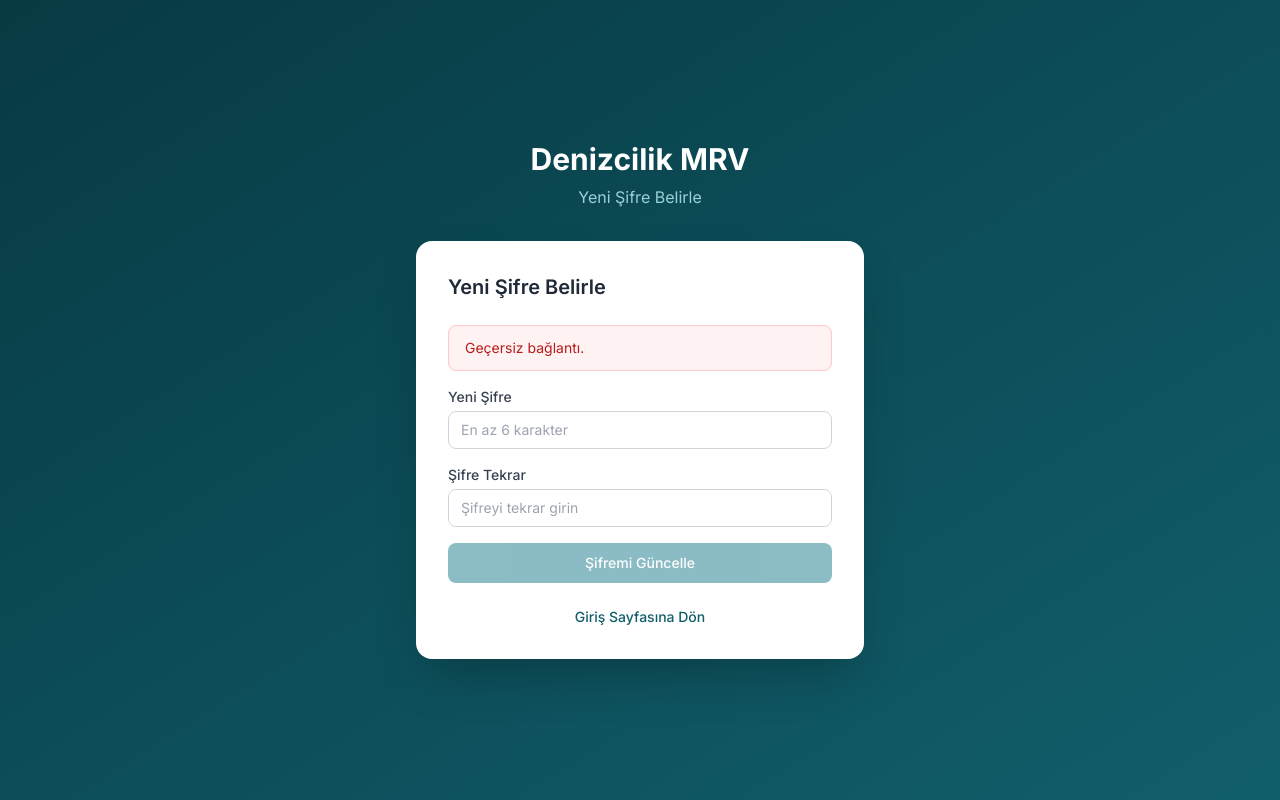
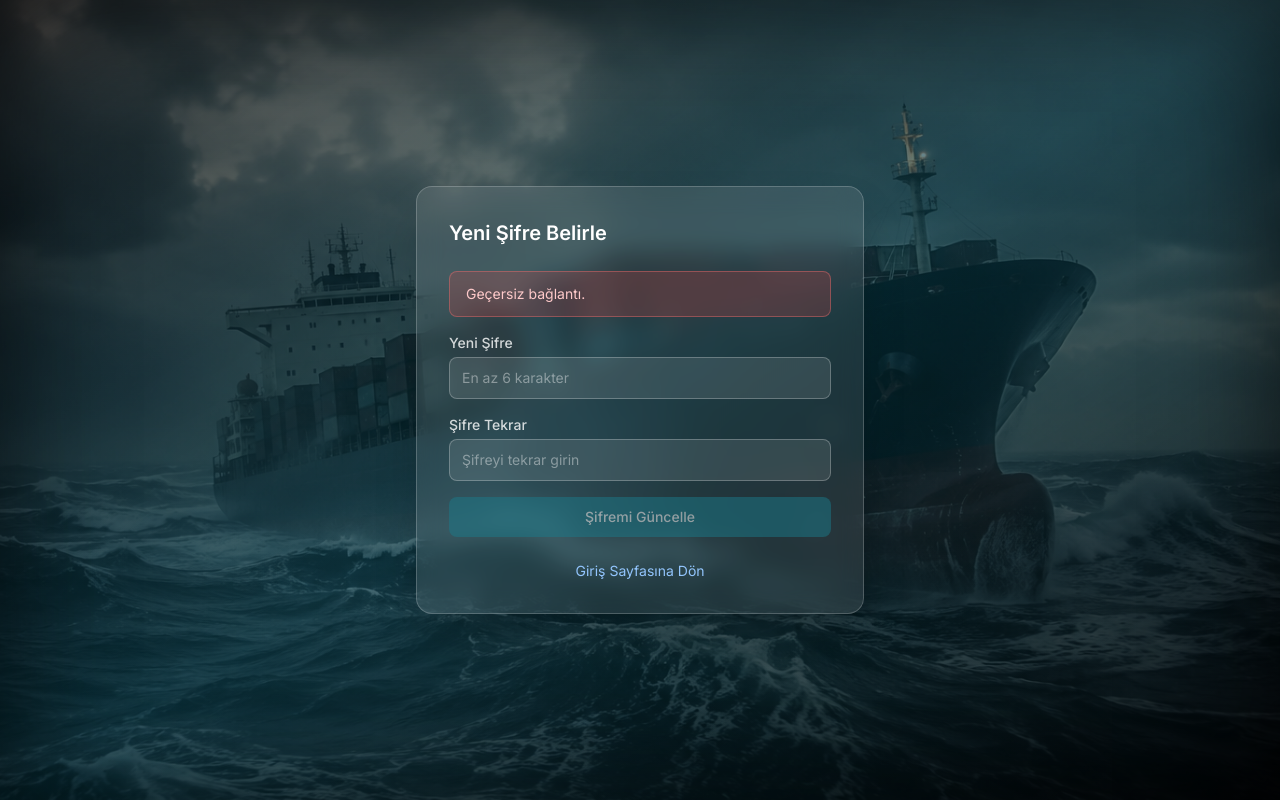
Before and after one commit to snsevval/maritime-mrv, a Next.js app in the folder frontend/: page /reset-password in a window 1280 px wide. Built offline with nearby package versions, Linux system fonts and the light colour scheme; no server answers.

Commit message:
Auth sayfaları: başlık kaldırıldı, parallax blur tasarım uygulandı

```diff
--- a/frontend/src/app/forgot-password/page.tsx
+++ b/frontend/src/app/forgot-password/page.tsx
@@ -1,5 +1,5 @@
 "use client";
-import { useState } from "react";
+import { useState, useEffect } from "react";
 import Link from "next/link";
 import { api } from "@/lib/api";
 
@@ -8,6 +8,26 @@ export default function ForgotPasswordPage() {
   const [loading, setLoading] = useState(false);
   const [sent, setSent] = useState(false);
   const [error, setError] = useState("");
+  const [pos, setPos] = useState({ x: 0, y: 0 });
+
+  useEffect(() => {
+    let raf: number;
+    let current = { x: 0, y: 0 };
+    let target = { x: 0, y: 0 };
+    function onMove(e: MouseEvent) {
+      target.x = (e.clientX / window.innerWidth  - 0.5) * 24;
+      target.y = (e.clientY / window.innerHeight - 0.5) * 14;
+    }
+    function loop() {
+      current.x += (target.x - current.x) * 0.06;
+      current.y += (target.y - current.y) * 0.06;
+      setPos({ x: current.x, y: current.y });
+      raf = requestAnimationFrame(loop);
+    }
+    window.addEventListener("mousemove", onMove);
+    raf = requestAnimationFrame(loop);
+    return () => { window.removeEventListener("mousemove", onMove); cancelAnimationFrame(raf); };
+  }, []);
 
   async function handleSubmit(e: React.FormEvent) {
     e.preventDefault();
@@ -24,64 +44,53 @@ export default function ForgotPasswordPage() {
   }
 
   return (
-    <div className="min-h-screen bg-gradient-to-br from-navy-900 via-navy-800 to-navy-700 flex items-center justify-center p-4">
-      <div className="w-full max-w-md">
-        <div className="text-center mb-8">
-          <h1 className="text-3xl font-bold text-white">Denizcilik MRV</h1>
-          <p className="text-navy-200 mt-2">Şifre Sıfırlama</p>
-        </div>
+    <div className="relative min-h-screen overflow-hidden flex items-center justify-center p-4">
+      <div className="absolute inset-0 bg-cover bg-center"
+        style={{ backgroundImage: "url('/ship-bg.png')", transform: `scale(1.12) translate(${pos.x}px, ${pos.y}px)`, willChange: "transform" }} />
+      <div className="absolute inset-0 bg-gradient-to-br from-black/70 via-navy-900/60 to-black/80" />
+      <div className="absolute inset-0" style={{ boxShadow: "inset 0 0 120px rgba(0,0,0,0.6)" }} />
 
-        <div className="bg-white rounded-2xl shadow-2xl p-8">
+      <div className="relative z-10 w-full max-w-md">
+        <div className="bg-white/10 backdrop-blur-md border border-white/20 rounded-2xl shadow-2xl p-8">
           {sent ? (
             <div className="text-center space-y-4">
-              <div className="w-14 h-14 bg-green-100 rounded-full flex items-center justify-center mx-auto">
-                <svg className="w-7 h-7 text-green-600" fill="none" viewBox="0 0 24 24" stroke="currentColor">
+              <div className="w-14 h-14 bg-green-500/20 rounded-full flex items-center justify-center mx-auto border border-green-400/30">
+                <svg className="w-7 h-7 text-green-400" fill="none" viewBox="0 0 24 24" stroke="currentColor">
                   <path strokeLinecap="round" strokeLinejoin="round" strokeWidth={2} d="M5 13l4 4L19 7" />
                 </svg>
               </div>
-              <h2 className="text-xl font-semibold text-gray-800">E-posta Gönderildi</h2>
-              <p className="text-sm text-gray-500">
-                <strong>{email}</strong> adresine şifre sıfırlama bağlantısı gönderildi.
-                Gelen kutunuzu kontrol edin.
+              <h2 className="text-xl font-semibold text-white">E-posta Gönderildi</h2>
+              <p className="text-sm text-white/60">
+                <strong className="text-white/80">{email}</strong> adresine şifre sıfırlama bağlantısı gönderildi.
               </p>
-              <Link href="/login" className="block btn-primary text-center mt-4">
+              <Link href="/login" className="block w-full py-2.5 bg-navy-500 hover:bg-navy-600 text-white font-medium rounded-lg text-sm text-center transition-colors mt-4">
                 Giriş Sayfasına Dön
               </Link>
             </div>
           ) : (
             <>
-              <h2 className="text-xl font-semibold text-gray-800 mb-2">Şifremi Unuttum</h2>
-              <p className="text-sm text-gray-500 mb-6">
-                Kayıtlı e-posta adresinizi girin. Şifre sıfırlama bağlantısı göndereceğiz.
-              </p>
+              <h2 className="text-xl font-semibold text-white mb-2">Şifremi Unuttum</h2>
+              <p className="text-sm text-white/60 mb-6">Kayıtlı e-posta adresinizi girin. Şifre sıfırlama bağlantısı göndereceğiz.</p>
 
               {error && (
-                <div className="bg-red-50 border border-red-200 text-red-700 rounded-lg px-4 py-3 mb-4 text-sm">
-                  {error}
-                </div>
+                <div className="bg-red-500/20 border border-red-400/40 text-red-200 rounded-lg px-4 py-3 mb-4 text-sm">{error}</div>
               )}
 
               <form onSubmit={handleSubmit} className="space-y-4">
                 <div>
-                  <label className="label">E-posta Adresi</label>
-                  <input
-                    type="email"
-                    required
-                    value={email}
-                    onChange={(e) => setEmail(e.target.value)}
-                    className="input-field"
-                    placeholder="ornek@sirket.com"
-                  />
+                  <label className="block text-sm font-medium text-white/80 mb-1">E-posta Adresi</label>
+                  <input type="email" required value={email} onChange={(e) => setEmail(e.target.value)}
+                    className="w-full bg-white/10 border border-white/25 text-white placeholder-white/40 rounded-lg px-3 py-2.5 text-sm focus:outline-none focus:ring-2 focus:ring-navy-400"
+                    placeholder="ornek@sirket.com" />
                 </div>
-                <button type="submit" disabled={loading} className="btn-primary w-full py-2.5">
+                <button type="submit" disabled={loading}
+                  className="w-full py-2.5 bg-navy-500 hover:bg-navy-600 disabled:opacity-50 text-white font-medium rounded-lg text-sm transition-colors">
                   {loading ? "Gönderiliyor..." : "Sıfırlama Bağlantısı Gönder"}
                 </button>
               </form>
 
-              <p className="text-center text-sm text-gray-500 mt-6">
-                <Link href="/login" className="text-navy-700 hover:underline font-medium">
-                  Giriş Sayfasına Dön
-                </Link>
+              <p className="text-center text-sm text-white/50 mt-6">
+                <Link href="/login" className="text-blue-300 hover:text-white transition-colors">Giriş Sayfasına Dön</Link>
               </p>
             </>
           )}
--- a/frontend/src/app/login/page.tsx
+++ b/frontend/src/app/login/page.tsx
@@ -77,15 +77,6 @@ export default function LoginPage() {
 
       {/* Form */}
       <div className="relative z-10 w-full max-w-md">
-        <div className="text-center mb-8">
-          <h1 className="text-4xl font-bold text-white tracking-tight drop-shadow-lg">
-            Denizcilik MRV
-          </h1>
-          <p className="text-blue-200/80 mt-2 text-sm">
-            İzleme, Raporlama ve Doğrulama Platformu
-          </p>
-        </div>
-
         <div className="bg-white/10 backdrop-blur-md border border-white/20 rounded-2xl shadow-2xl p-8">
           <h2 className="text-xl font-semibold text-white mb-6">Giriş Yap</h2>
 
--- a/frontend/src/app/reset-password/page.tsx
+++ b/frontend/src/app/reset-password/page.tsx
@@ -13,10 +13,30 @@ function ResetPasswordForm() {
   const [loading, setLoading] = useState(false);
   const [error, setError] = useState("");
   const [success, setSuccess] = useState(false);
+  const [pos, setPos] = useState({ x: 0, y: 0 });
 
   useEffect(() => {
     if (!token) setError("Geçersiz bağlantı.");
   }, [token]);
+
+  useEffect(() => {
+    let raf: number;
+    let current = { x: 0, y: 0 };
+    let target = { x: 0, y: 0 };
+    function onMove(e: MouseEvent) {
+      target.x = (e.clientX / window.innerWidth  - 0.5) * 24;
+      target.y = (e.clientY / window.innerHeight - 0.5) * 14;
+    }
+    function loop() {
+      current.x += (target.x - current.x) * 0.06;
+      current.y += (target.y - current.y) * 0.06;
+      setPos({ x: current.x, y: current.y });
+      raf = requestAnimationFrame(loop);
+    }
+    window.addEventListener("mousemove", onMove);
+    raf = requestAnimationFrame(loop);
+    return () => { window.removeEventListener("mousemove", onMove); cancelAnimationFrame(raf); };
+  }, []);
 
   async function handleSubmit(e: React.FormEvent) {
     e.preventDefault();
@@ -37,54 +57,51 @@ function ResetPasswordForm() {
   }
 
   return (
-    <div className="min-h-screen bg-gradient-to-br from-navy-900 via-navy-800 to-navy-700 flex items-center justify-center p-4">
-      <div className="w-full max-w-md">
-        <div className="text-center mb-8">
-          <h1 className="text-3xl font-bold text-white">Denizcilik MRV</h1>
-          <p className="text-navy-200 mt-2">Yeni Şifre Belirle</p>
-        </div>
+    <div className="relative min-h-screen overflow-hidden flex items-center justify-center p-4">
+      <div className="absolute inset-0 bg-cover bg-center"
+        style={{ backgroundImage: "url('/ship-bg.png')", transform: `scale(1.12) translate(${pos.x}px, ${pos.y}px)`, willChange: "transform" }} />
+      <div className="absolute inset-0 bg-gradient-to-br from-black/70 via-navy-900/60 to-black/80" />
+      <div className="absolute inset-0" style={{ boxShadow: "inset 0 0 120px rgba(0,0,0,0.6)" }} />
 
-        <div className="bg-white rounded-2xl shadow-2xl p-8">
+      <div className="relative z-10 w-full max-w-md">
+        <div className="bg-white/10 backdrop-blur-md border border-white/20 rounded-2xl shadow-2xl p-8">
           {success ? (
             <div className="text-center space-y-4">
-              <div className="w-14 h-14 bg-green-100 rounded-full flex items-center justify-center mx-auto">
-                <svg className="w-7 h-7 text-green-600" fill="none" viewBox="0 0 24 24" stroke="currentColor">
+              <div className="w-14 h-14 bg-green-500/20 rounded-full flex items-center justify-center mx-auto border border-green-400/30">
+                <svg className="w-7 h-7 text-green-400" fill="none" viewBox="0 0 24 24" stroke="currentColor">
                   <path strokeLinecap="round" strokeLinejoin="round" strokeWidth={2} d="M5 13l4 4L19 7" />
                 </svg>
               </div>
-              <h2 className="text-xl font-semibold text-gray-800">Şifre Güncellendi</h2>
-              <p className="text-sm text-gray-500">Yeni şifrenizle giriş yapabilirsiniz. Giriş sayfasına yönlendiriliyorsunuz...</p>
+              <h2 className="text-xl font-semibold text-white">Şifre Güncellendi</h2>
+              <p className="text-sm text-white/60">Yeni şifrenizle giriş yapabilirsiniz. Yönlendiriliyorsunuz...</p>
             </div>
           ) : (
             <>
-              <h2 className="text-xl font-semibold text-gray-800 mb-6">Yeni Şifre Belirle</h2>
+              <h2 className="text-xl font-semibold text-white mb-6">Yeni Şifre Belirle</h2>
 
               {error && (
-                <div className="bg-red-50 border border-red-200 text-red-700 rounded-lg px-4 py-3 mb-4 text-sm">
-                  {error}
-                </div>
+                <div className="bg-red-500/20 border border-red-400/40 text-red-200 rounded-lg px-4 py-3 mb-4 text-sm">{error}</div>
               )}
 
               <form onSubmit={handleSubmit} className="space-y-4">
                 <div>
-                  <label className="label">Yeni Şifre</label>
-                  <input type="password" required className="input-field" placeholder="En az 6 karakter"
-                    value={form.password} onChange={(e) => setForm((f) => ({ ...f, password: e.target.value }))} />
+                  <label className="block text-sm font-medium text-white/80 mb-1">Yeni Şifre</label>
+                  <input type="password" required className="w-full bg-white/10 border border-white/25 text-white placeholder-white/40 rounded-lg px-3 py-2.5 text-sm focus:outline-none focus:ring-2 focus:ring-navy-400"
+                    placeholder="En az 6 karakter" value={form.password} onChange={(e) => setForm((f) => ({ ...f, password: e.target.value }))} />
                 </div>
                 <div>
-                  <label className="label">Şifre Tekrar</label>
-                  <input type="password" required className="input-field" placeholder="Şifreyi tekrar girin"
-                    value={form.confirm} onChange={(e) => setForm((f) => ({ ...f, confirm: e.target.value }))} />
+                  <label className="block text-sm font-medium text-white/80 mb-1">Şifre Tekrar</label>
+                  <input type="password" required className="w-full bg-white/10 border border-white/25 text-white placeholder-white/40 rounded-lg px-3 py-2.5 text-sm focus:outline-none focus:ring-2 focus:ring-navy-400"
+                    placeholder="Şifreyi tekrar girin" value={form.confirm} onChange={(e) => setForm((f) => ({ ...f, confirm: e.target.value }))} />
                 </div>
-                <button type="submit" disabled={loading || !token} className="btn-primary w-full py-2.5">
+                <button type="submit" disabled={loading || !token}
+                  className="w-full py-2.5 bg-navy-500 hover:bg-navy-600 disabled:opacity-50 text-white font-medium rounded-lg text-sm transition-colors">
                   {loading ? "Kaydediliyor..." : "Şifremi Güncelle"}
                 </button>
               </form>
 
-              <p className="text-center text-sm text-gray-500 mt-6">
-                <Link href="/login" className="text-navy-700 hover:underline font-medium">
-                  Giriş Sayfasına Dön
-                </Link>
+              <p className="text-center text-sm text-white/50 mt-6">
+                <Link href="/login" className="text-blue-300 hover:text-white transition-colors">Giriş Sayfasına Dön</Link>
               </p>
             </>
           )}
@@ -95,9 +112,5 @@ function ResetPasswordForm() {
 }
 
 export default function ResetPasswordPage() {
-  return (
-    <Suspense>
-      <ResetPasswordForm />
-    </Suspense>
-  );
+  return <Suspense><ResetPasswordForm /></Suspense>;
 }
```
